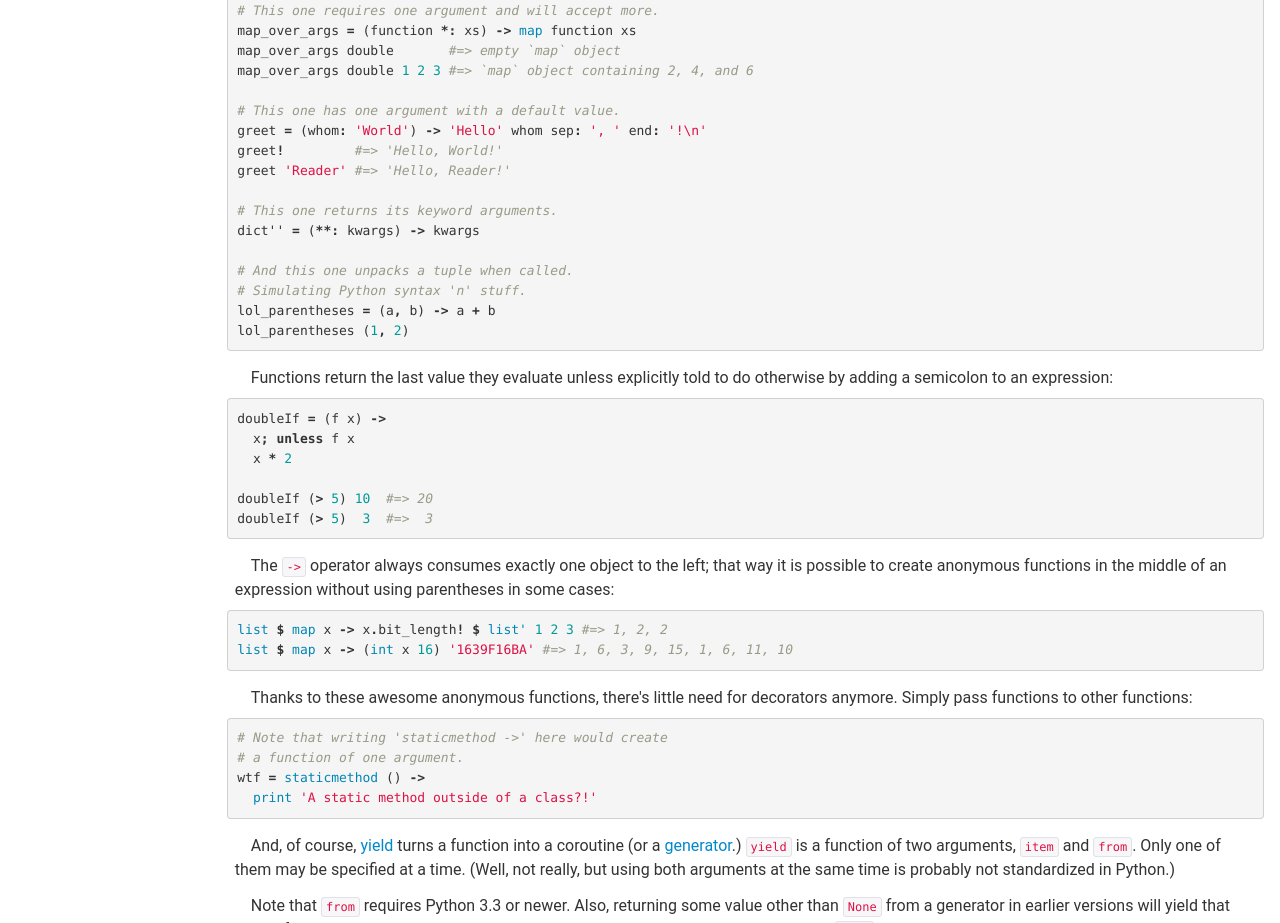
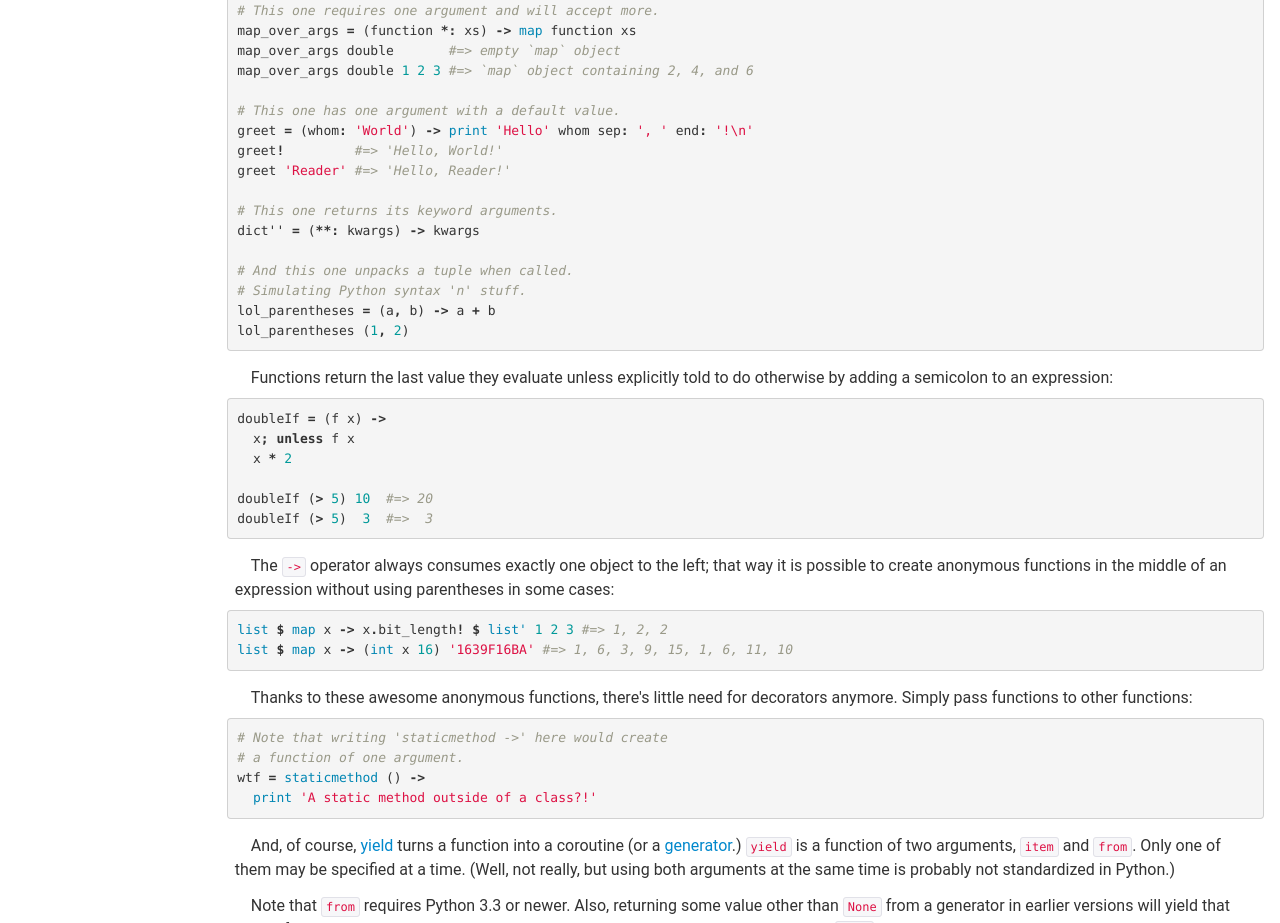
Before and after one commit to pyos/dg, a plain HTML site: page index.html in a window 1280 px wide. Shown: the part 5680-6603 px from the top of the page. Drawn offline with Linux system fonts and the light colour scheme.

Commit message:
Fix `greet` example.

```diff
--- a/index.html
+++ b/index.html
@@ -232,7 +232,7 @@ strict:</p><ul><li>anything that can be assigned to is accepted as an argument n
 <span class="n">map_over_args</span> <span class="n">double</span> <span class="mi">1</span> <span class="mi">2</span> <span class="mi">3</span> <span class="c1">#=&gt; `map` object containing 2, 4, and 6</span>
 
 <span class="c1"># This one has one argument with a default value.</span>
-<span class="n">greet</span> <span class="o">=</span> <span class="p">(</span><span class="n">whom</span><span class="o">:</span> <span class="s">&#39;World&#39;</span><span class="p">)</span> <span class="o">-&gt;</span> <span class="s">&#39;Hello&#39;</span> <span class="n">whom</span> <span class="n">sep</span><span class="o">:</span> <span class="s">&#39;, &#39;</span> <span class="n">end</span><span class="o">:</span> <span class="s">&#39;!</span><span class="se">\n</span><span class="s">&#39;</span>
+<span class="n">greet</span> <span class="o">=</span> <span class="p">(</span><span class="n">whom</span><span class="o">:</span> <span class="s">&#39;World&#39;</span><span class="p">)</span> <span class="o">-&gt;</span> <span class="nb">print</span> <span class="s">&#39;Hello&#39;</span> <span class="n">whom</span> <span class="n">sep</span><span class="o">:</span> <span class="s">&#39;, &#39;</span> <span class="n">end</span><span class="o">:</span> <span class="s">&#39;!</span><span class="se">\n</span><span class="s">&#39;</span>
 <span class="n">greet</span><span class="o">!</span>         <span class="c1">#=&gt; &#39;Hello, World!&#39;</span>
 <span class="n">greet</span> <span class="s">&#39;Reader&#39;</span> <span class="c1">#=&gt; &#39;Hello, Reader!&#39;</span>
 
```
Also changed, not shown: 1 other file.
